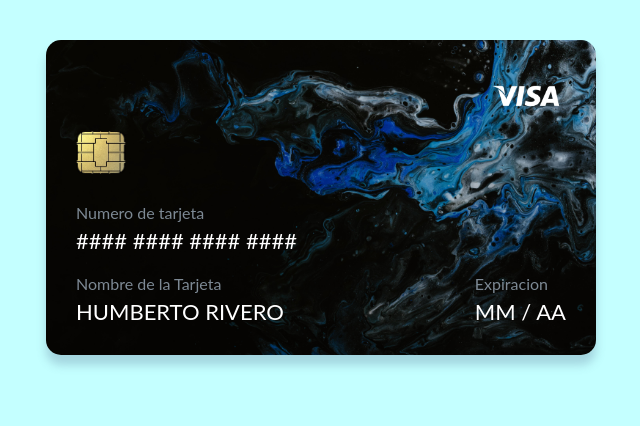
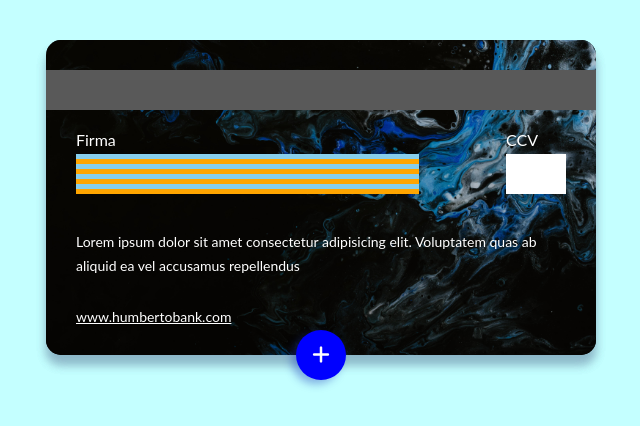
Before and after one commit to danieldamian09/formulariodinamico, a plain HTML site: page index.html in a window 1280 px wide. Both pictures are taken after a click on the element 640 px from the left and 197 px from the top of the page. Shown: the whole page, without its empty margins (319-959 px from the left). Drawn offline with Linux system fonts and the light colour scheme; a web font is replaced by a local one.

Commit message:
nuevos cambio con js

```diff
--- a/css/estilos.css
+++ b/css/estilos.css
@@ -170,3 +170,34 @@ body{
     font-size: 14px;
     color: #fff;
 }
+
+
+/*-----------------------------------CONTENEDOR BOTON------------------------------------*/
+
+.contenedor-btn .abrir-cerrar-formulario {
+    width: 50px;
+    height: 50px;
+    font-size: 20px;
+    line-height: 20px;
+    background-color: #0000ff;
+    color: #fff;
+    position: relative;
+    top: -25px;
+    z-index: 3;
+    border-radius: 100%;
+    box-shadow: -5px 4px 8px rgba(24, 56, 182, 0.4);
+    padding: 5px;
+    transition: all .2s ease;
+    border: none;
+    cursor: pointer;
+
+}
+
+.contenedor-btn .abrir-cerrar-formulario:hover {
+    background: #5555ff;
+
+}
+
+.contenedor-btn .abrir-cerrar-formulario.active{
+    transform: rotate(45deg);
+}
--- a/index.html
+++ b/index.html
@@ -10,6 +10,7 @@
 <body>
 
     <div class="contenedor">
+        <!--Tarjeta-->
         <section class="tarjeta" id="tarjeta">
             <div class="delantera">
                 <div class="logo-marca">
@@ -53,6 +54,14 @@
             </div>
         </section>
 
+        <!--contenedor boton abrir formulario-->
+        <div class="contenedor-btn">
+            <button class="abrir-cerrar-formulario" id="abrir-cerrar-formulario">
+                <i class="fas fa-plus"></i>
+            </button>
+        </div>
+
+        <!--FORMULARIO-->
 
     </div>
 
--- a/js/main.js
+++ b/js/main.js
@@ -0,0 +1,13 @@
+
+// para dar el giro a la tarjeta //
+
+const tarjeta = document.querySelector('#tarjeta');
+const btnAbrirFormulario = document.querySelector('#abrir-cerrar-formulario');
+
+tarjeta.addEventListener('click', () => {
+    tarjeta.classList.toggle ('active');
+});
+
+btnAbrirFormulario.addEventListener('click', () => {
+    btnAbrirFormulario.classList.toggle('active');
+});
```
Also changed, not shown: img/bg-tarjeta/ghost1.jpg (added), img/bg-tarjeta/ghost2.jpg (added).
